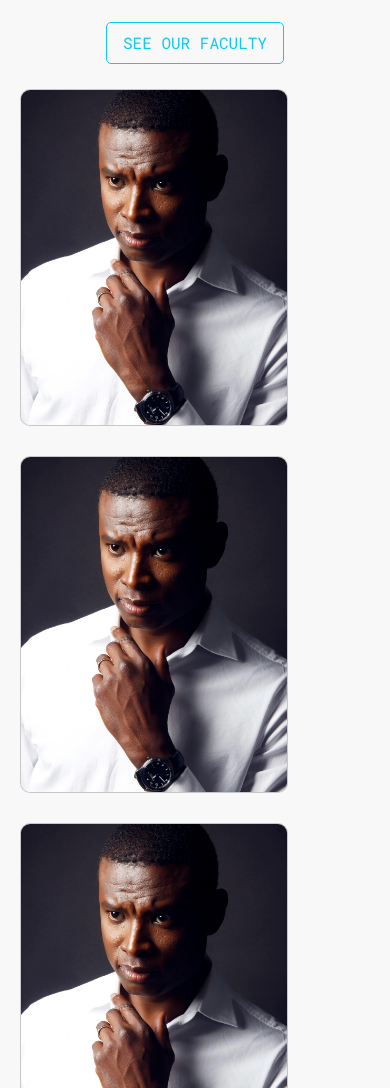
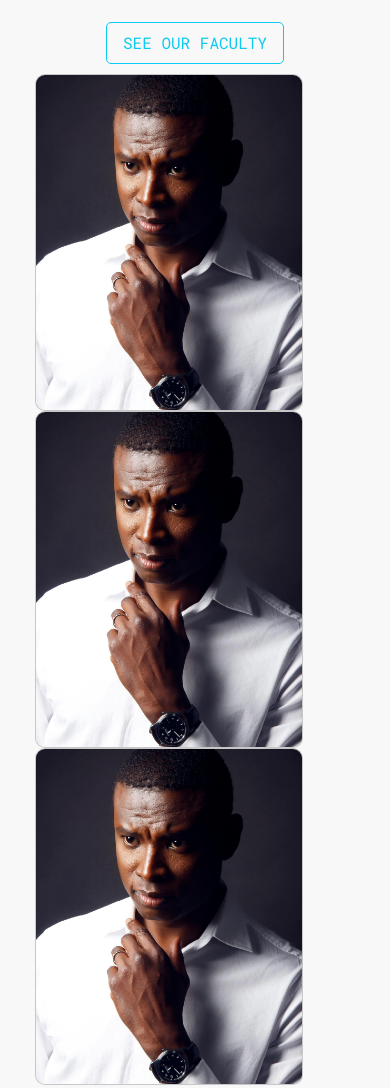
Before and after one commit to Rohit-Chanda/CodeBhumi, a plain HTML site: page index.html in a window 390 px wide. Shown: the part 1131-2219 px from the top of the page. Drawn offline with nearby package versions, Linux system fonts and the light colour scheme.

Commit message:
updated code

```diff
--- a/CSS/style.css
+++ b/CSS/style.css
@@ -183,7 +183,7 @@ body{
 
     .card {
       flex: 1 1 calc(100% - 30px); /* Full-width cards */
-      margin: 15px 0; /* Adjust margin for full-width cards */
+      margin:  0px 15px; /* Adjust margin for full-width cards */
     }
   }
 
```
